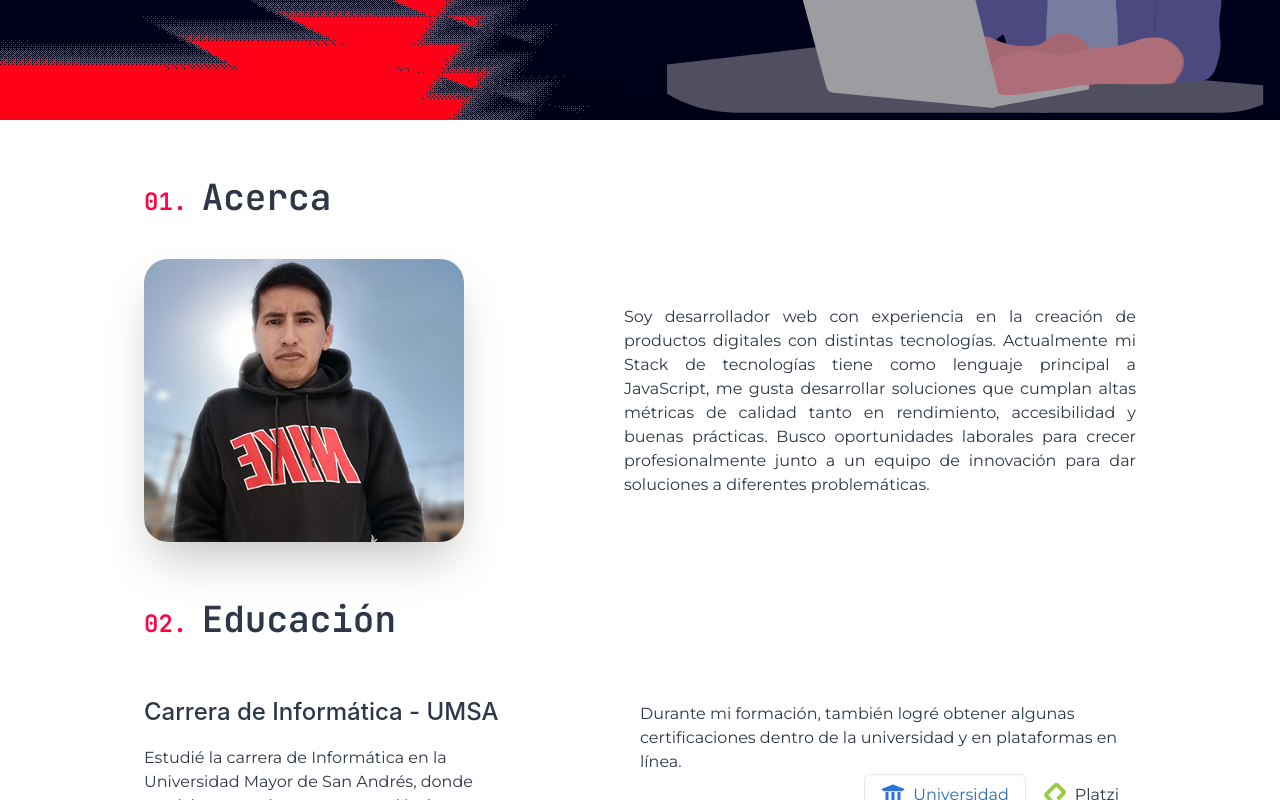
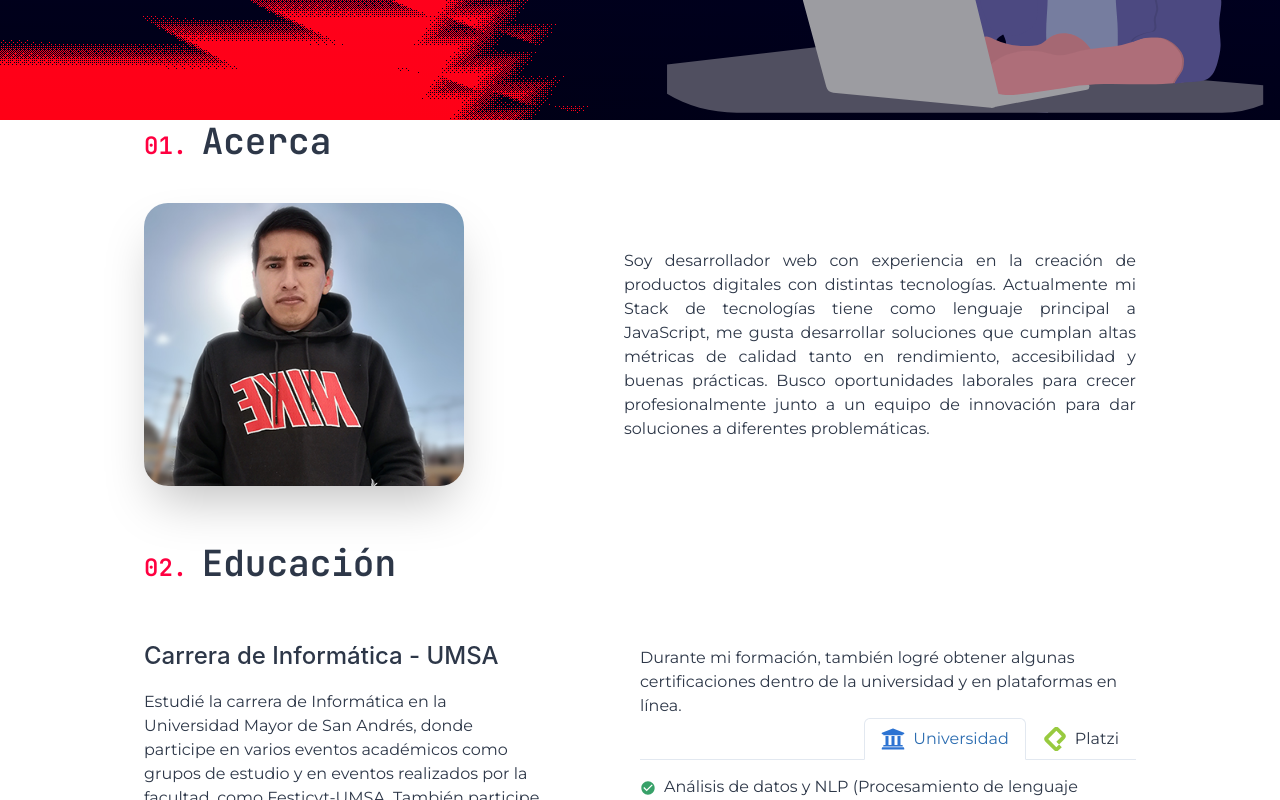
Before and after one commit to arielscc/myf, a Next.js app: page / in a window 1280 px wide. Shown: the part 680-1480 px from the top of the page. Built offline with nearby package versions, Linux system fonts and the light colour scheme; a web font is replaced by a local one.

Commit message:
feat: remove padding top

```diff
--- a/components/Container.js
+++ b/components/Container.js
@@ -6,7 +6,7 @@ const Container = ({ children, title, index }) => (
     as="section"
     maxW="5xl"
     mx="auto"
-    pt={{ base: '8', md: '14' }}
+    pb={{ base: '8', md: '14' }}
     px={{ base: '4', lg: 'none' }}
     id={title}
   >
```
